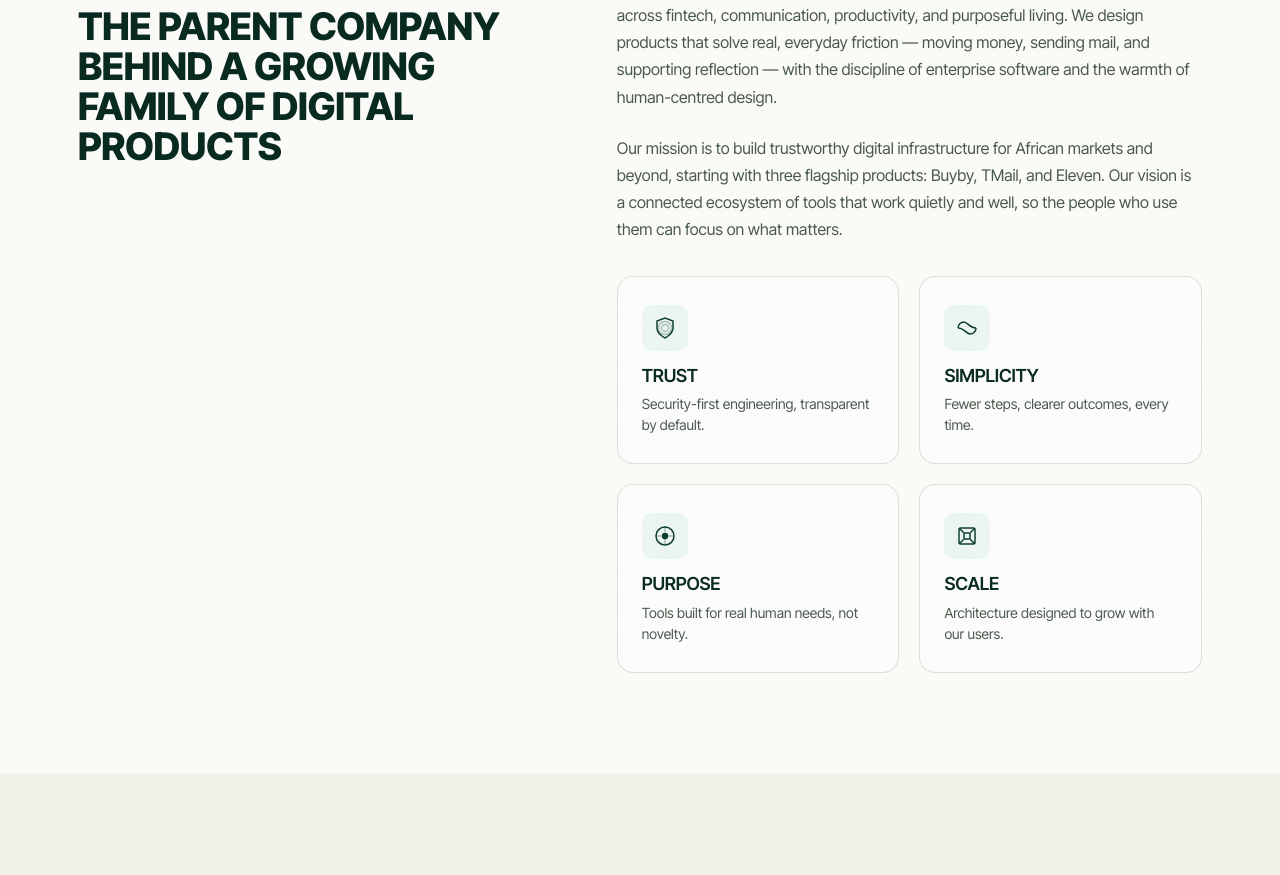
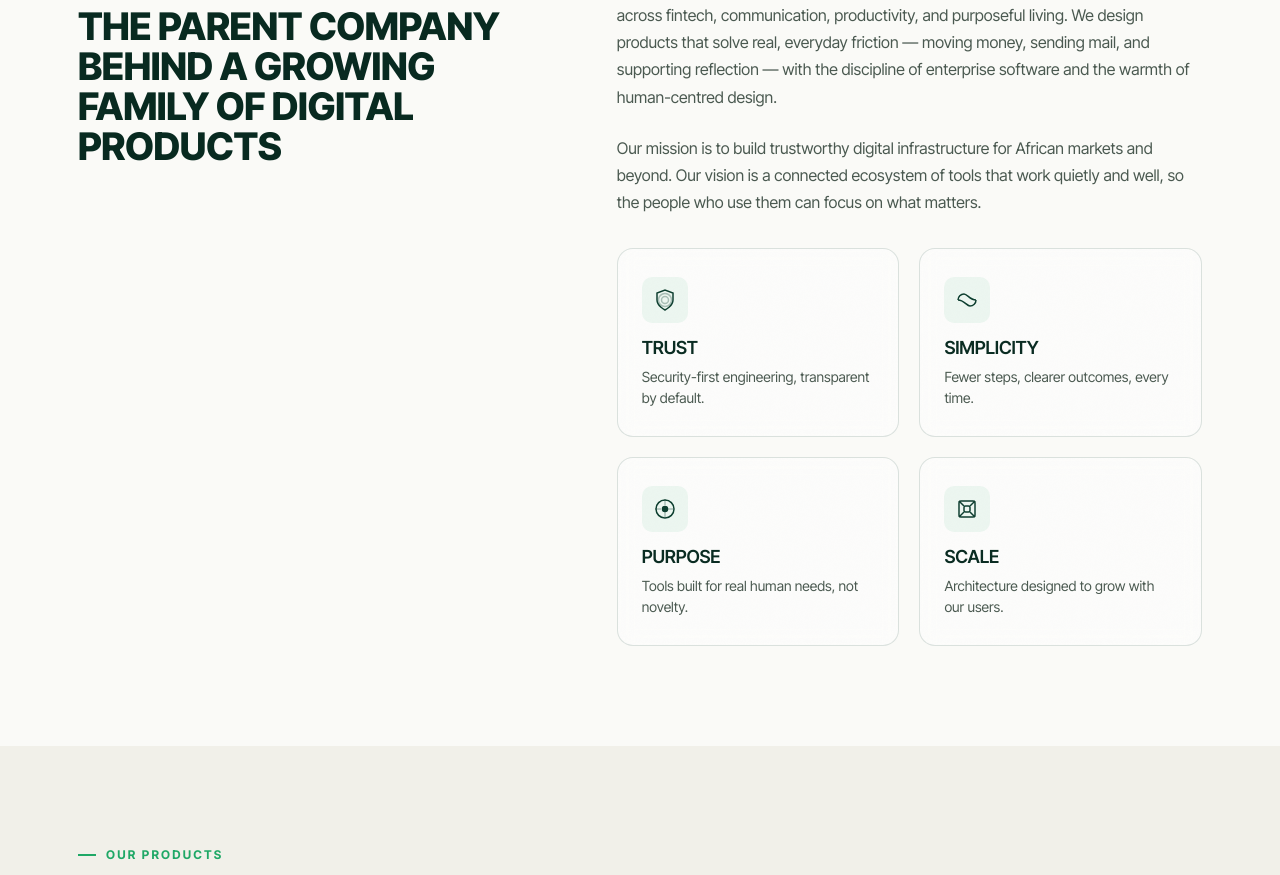
Before and after one commit to onyedikachi1999/Viridis-Green-Concept, a React (Vite) app: page / in a window 1280 px wide. Shown: the part 1061-1936 px from the top of the page. Built offline with nearby package versions, Linux system fonts and the light colour scheme.

Commit message:
Update About component description to align with the expanded 4-product catalog

```diff
--- a/src/components/About.jsx
+++ b/src/components/About.jsx
@@ -13,7 +13,7 @@
             Viridis Green Concept is a technology company building intelligent digital assets across fintech, communication, productivity, and purposeful living. We design products that solve real, everyday friction — moving money, sending mail, and supporting reflection — with the discipline of enterprise software and the warmth of human-centred design.
           </p>
           <p style={{ marginBottom: '32px' }}>
-            Our mission is to build trustworthy digital infrastructure for African markets and beyond, starting with three flagship products: Buyby, TMail, and Eleven. Our vision is a connected ecosystem of tools that work quietly and well, so the people who use them can focus on what matters.
+            Our mission is to build trustworthy digital infrastructure for African markets and beyond. Our vision is a connected ecosystem of tools that work quietly and well, so the people who use them can focus on what matters.
           </p>
           <div className="values-grid">
             {/* Trust Card */}
```
